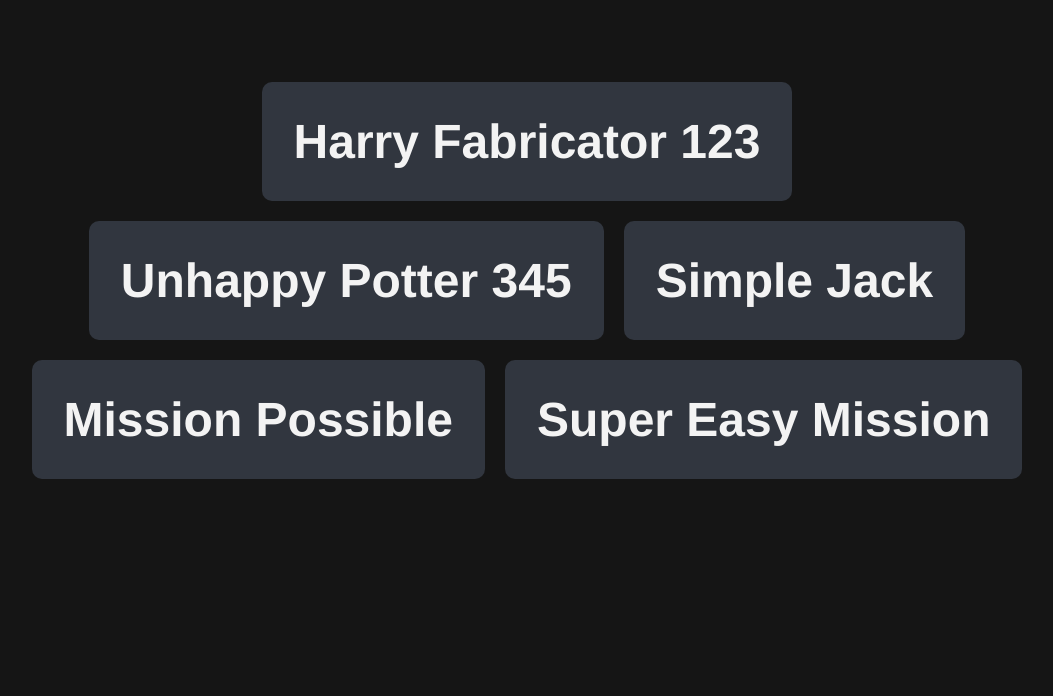
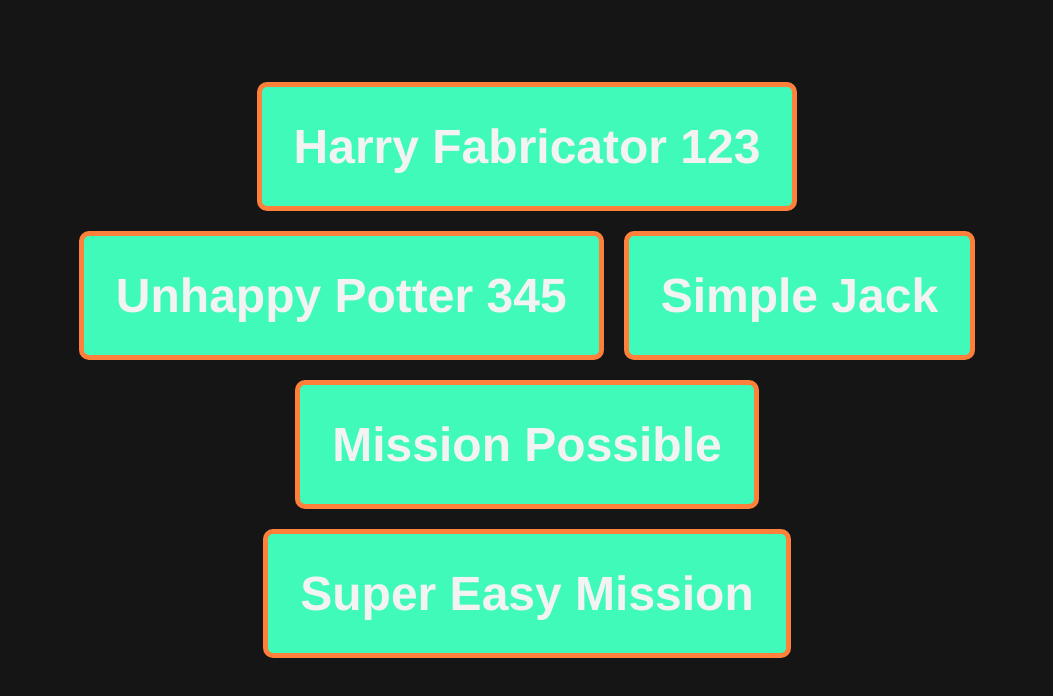
Before and after one commit to 12buHtiG/project-1, a React (Vite) app: page / in a window 1280 px wide. Shown: the top 696 px of the page, without its empty margins (113-1166 px from the left). Built offline with nearby package versions, Linux system fonts and the light colour scheme.

Commit message:
tag colour chainge

```diff
--- a/src/index.css
+++ b/src/index.css
@@ -26,10 +26,10 @@ h2 {
 }
 
 .card {
-	border: 2px soild #4b5362;
+	border: 5px solid #ff803b;
 	padding: 20px;
 	margin: 10px;
-	background-color: #31363f;
+	background-color: #3ffab9;
 	border-radius: 10px;
 	min-height: 100px;
 }
```
